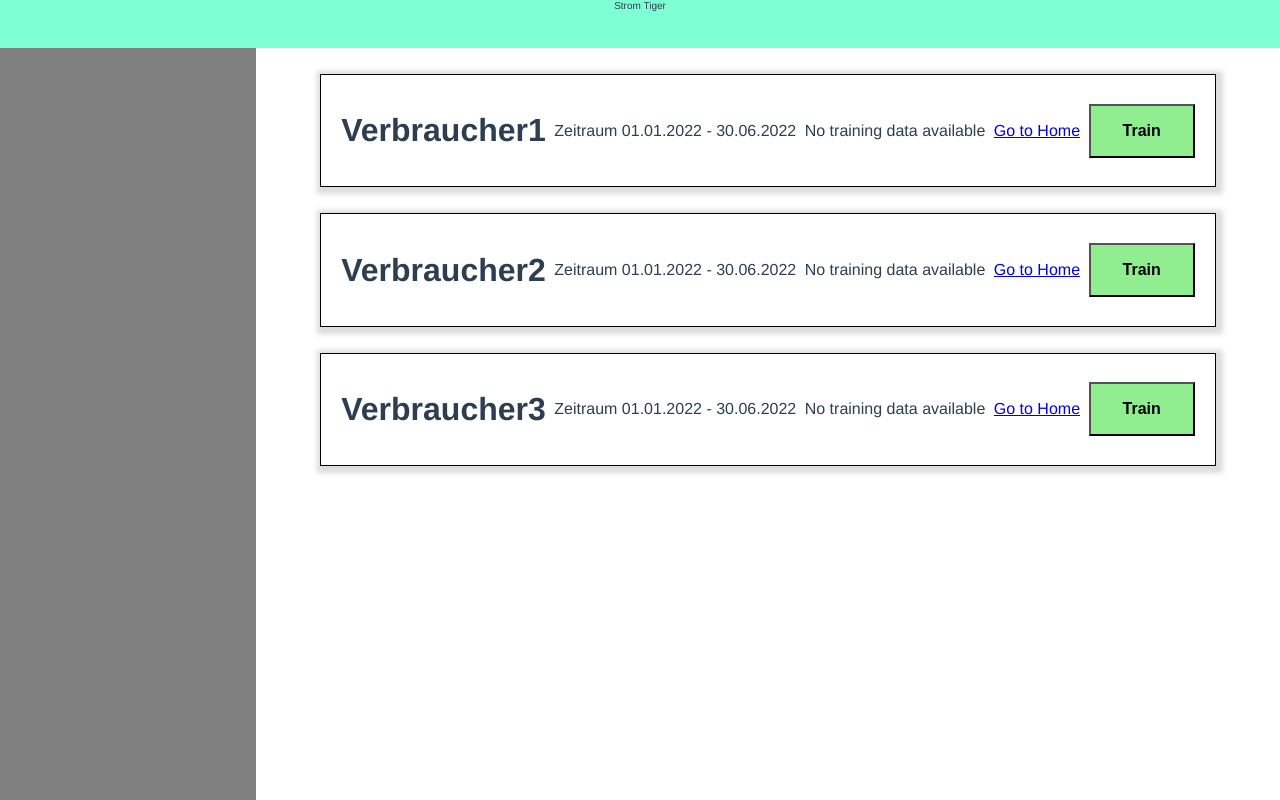
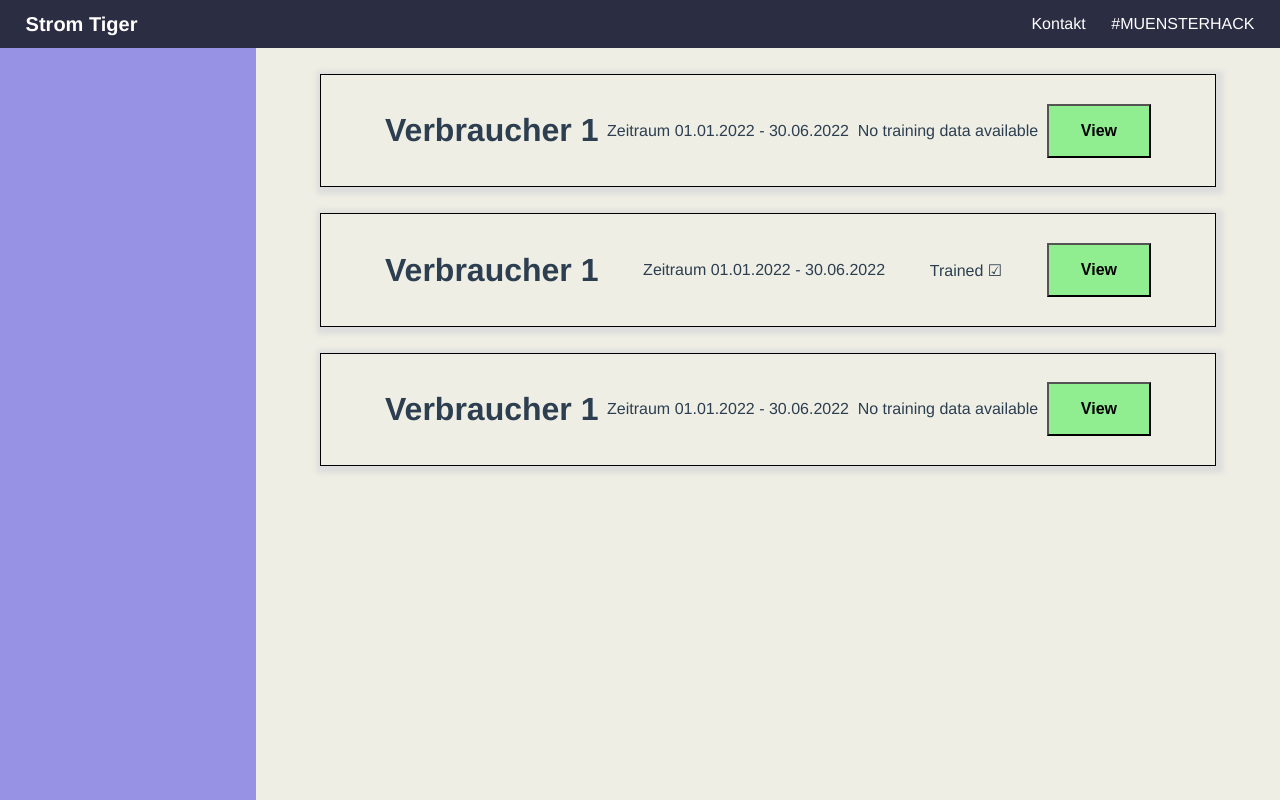
Before and after one commit to stromtiger-ms/frontend, a Vue app: page / in a window 1280 px wide. Built offline with nearby package versions, Linux system fonts and the light colour scheme.

Commit message:
feat: data fetch, routing

```diff
--- a/src/App.vue
+++ b/src/App.vue
@@ -1,16 +1,3 @@
 <template>
   <router-view />
 </template>
-
-<style>
-body {
-  margin: 0;
-  padding: 0;
-  font-size: 10px;
-  overflow-x: hidden;
-}
-
-*, div {
-  box-sizing: border-box;
-}
-</style>
--- a/src/Nav.vue
+++ b/src/Nav.vue
@@ -1,6 +1,10 @@
 <template>
     <div>
-        <p>Strom Tiger</p>
+        <h1 @click="$router.push({ name: 'index'})">Strom Tiger</h1>
+        <nav id="nav_right">
+            <a>Kontakt</a>
+            <a>#MUENSTERHACK</a>
+        </nav>
     </div>
 </template>
 
@@ -14,12 +18,23 @@ export default {
 div {
         height: 6vh;
         width: 100vw;
-        background-color: aquamarine;
+        background-color: var(--primaryColor);
+        color: white;
         z-index: 99;
         box-sizing: border-box;
-    }
+        display: flex;
+        justify-content: space-between;
+        align-items: center;
+        padding-left: 2vw;
+        padding-right: 2vw;
+}
 
-p {
-    margin: 0;
+h1 {
+    cursor: pointer;
+}
+
+a {
+    margin-left: 2vw;
+    font-size: 1rem;
 }
 </style>
--- a/src/chartview/ChartView.vue
+++ b/src/chartview/ChartView.vue
@@ -1,6 +1,7 @@
 <script setup>
 import Nav from "../Nav.vue";
 import DiffChart from '../DiffChart.vue'
+import getConsumer from "./getConsumer"
 
 const actual = [Math.random() * 100, Math.random() * 100, Math.random() * 100]
 const prediction = [Math.random() * 100, Math.random() * 100, Math.random() * 100]
@@ -9,16 +10,81 @@ const labels = ['A', 'B', 'C']
 
 <template>
     <Nav />
-    <div>hi</div>
-    <diff-chart :actual="actual" :prediction="prediction" :labels="labels" />
+    <div v-if="loading" id="loading">loading...</div>
+    <div v-else id="content">
+        <div id="sidebar">
+            <h1>name</h1>
+            <p>{{ $route.params.id}}</p>
+        </div>
+        <div id="chart">
+            <diff-chart :actual="actual" :prediction="prediction" :labels="labels" />
+        </div>
+    </div>
+
+
 </template>
 
 <script>
+
 export default {
-
+  data() {
+    return {
+      loading: true,
+      consumer: null
+    }
+  },
+  created() {
+    // watch the params of the route to fetch the data again
+    this.$watch(
+      () => this.$route.params,
+      () => {
+        this.fetchData()
+      },
+      // fetch the data when the view is created and the data is
+      // already being observed
+      { immediate: true }
+    )
+  },
+  methods: {
+    async fetchData() {
+      this.consumer = null;
+      this.loading = true;
+      this.consumer = await getConsumer(this.$route.params.id);
+      this.loading = false;
+    },
+  },
 }
 </script>
 
 <style scoped>
+#loading {
+    position: absolute;
+    left: 50%;
+    top: 50%;
+    transform: translate(-50% -50%);
+}
+#content {
+    width: 100vw;
+    display: flex;
+    box-sizing: border-box;
 
+}
+#sidebar {
+    position: fixed;
+    width: 20vw;
+    height: 94vh;
+    background-color: var(--secondaryColor);
+    color: white;
+    box-sizing: border-box;
+
+}
+#chart {
+    width: 80vw;
+    margin-left: 20vw;
+    box-sizing: border-box;
+    padding-bottom: 5vw;
+    padding-left: 5vw;
+    padding-right: 5vw;
+    padding-top: 5vw;
+}
 </style>
--- /dev/null
+++ b/src/chartview/getConsumer.js
@@ -0,0 +1,8 @@
+export default async function getConsumer(id) {
+    const response = await fetch('/test');
+    //const movies = await response.json();
+    const example = response.body;
+
+    await new Promise(resolve => setTimeout(resolve, 1000));
+    return example;
+}
--- a/src/dashboard/Consumer.vue
+++ b/src/dashboard/Consumer.vue
@@ -2,15 +2,23 @@
   <div>
     <h1>{{ name }}</h1>
     <p>Zeitraum 01.01.2022 - 30.06.2022</p>
-    <p>No training data available</p>
-    <router-link :to="{ name: 'chart-view', params: {id: name } }">Go to Home</router-link>
-    <button @click="$router.push({ name: 'chart-view', params: { id: name }})">Train</button>
+    <p v-if="trained">Trained ☑</p>
+    <p v-else>No training data available</p>
+    <router-link :to="{ name: 'chart-view', params: {id: id } }">
+        <button>View</button>
+    </router-link>
   </div>
 </template>
 
 <script>
     export default {
-        props: ['name'],
+        props: ['id'],
+        data(){
+            return {
+                "name": "Verbraucher 1",
+                trained: Math.random() > 0.5
+            }
+        }
     }
 </script>
 
@@ -24,11 +32,13 @@
         width: 100%;
         display: flex;
         flex-wrap: nowrap;
-        justify-content: space-around;
+        justify-content: space-between;
         align-items: center;
 
         font-size: 1rem;
         padding: 1rem;
+        padding-left: 4rem;
+        padding-right: 4rem;
         cursor: pointer;
     }
 
@@ -41,6 +51,8 @@
         background-color: lightgreen;
         font-size: 1rem;
         font-weight: bold;
+        text-decoration: none;
+        cursor: pointer;
     }
 
 </style>
--- a/src/dashboard/Dashboard.vue
+++ b/src/dashboard/Dashboard.vue
@@ -10,7 +10,7 @@ import Nav from '../Nav.vue';
     <div id="content">
         <div id="sidebar"></div>
         <div id="consumer_list">
-            <Consumer v-for="consumer in consumerList" :name="consumer.name" />
+            <Consumer v-for="consumer in consumerList" :id="consumer.id" />
         </div>
     </div>
   </div>
@@ -22,18 +22,21 @@ export default {
         return {
             consumerList: [
                 {
+                    "id": 0,
                     "name": "Verbraucher1",
                     "wert0": "Zeitraum",
                     "trainingData": "No training data available",
                     "trainLink": "https://localhost/",
                 },
                 {
+                    "id": 1,
                     "name": "Verbraucher2",
                     "wert0": "Zeitraum",
                     "trainingData": "No training data available",
                     "trainLink": "https://localhost/",
                 },
                 {
+                    "id": 2,
                     "name": "Verbraucher3",
                     "wert0": "Zeitraum",
                     "trainingData": "No training data available",
@@ -56,7 +59,8 @@ export default {
         position: fixed;
         width: 20vw;
         height: 94vh;
-        background-color: grey;
+        background-color: var(--secondaryColor);
+        color: white;
         box-sizing: border-box;
     }
 
--- a/src/style.css
+++ b/src/style.css
@@ -1,3 +1,9 @@
+:root {
+  --primaryColor: #2b2d42ff;
+  --secondaryColor: #9792e3ff;
+  --backgroundColor: #eeeee4
+}
+
 #app {
   font-family: Avenir, Helvetica, Arial, sans-serif;
   -webkit-font-smoothing: antialiased;
@@ -9,3 +15,11 @@
 * {
   box-sizing: border-box;
 }
+
+body {
+  margin: 0;
+  padding: 0;
+  font-size: 10px;
+  overflow-x: hidden;
+  background-color: var(--backgroundColor);
+}
```
